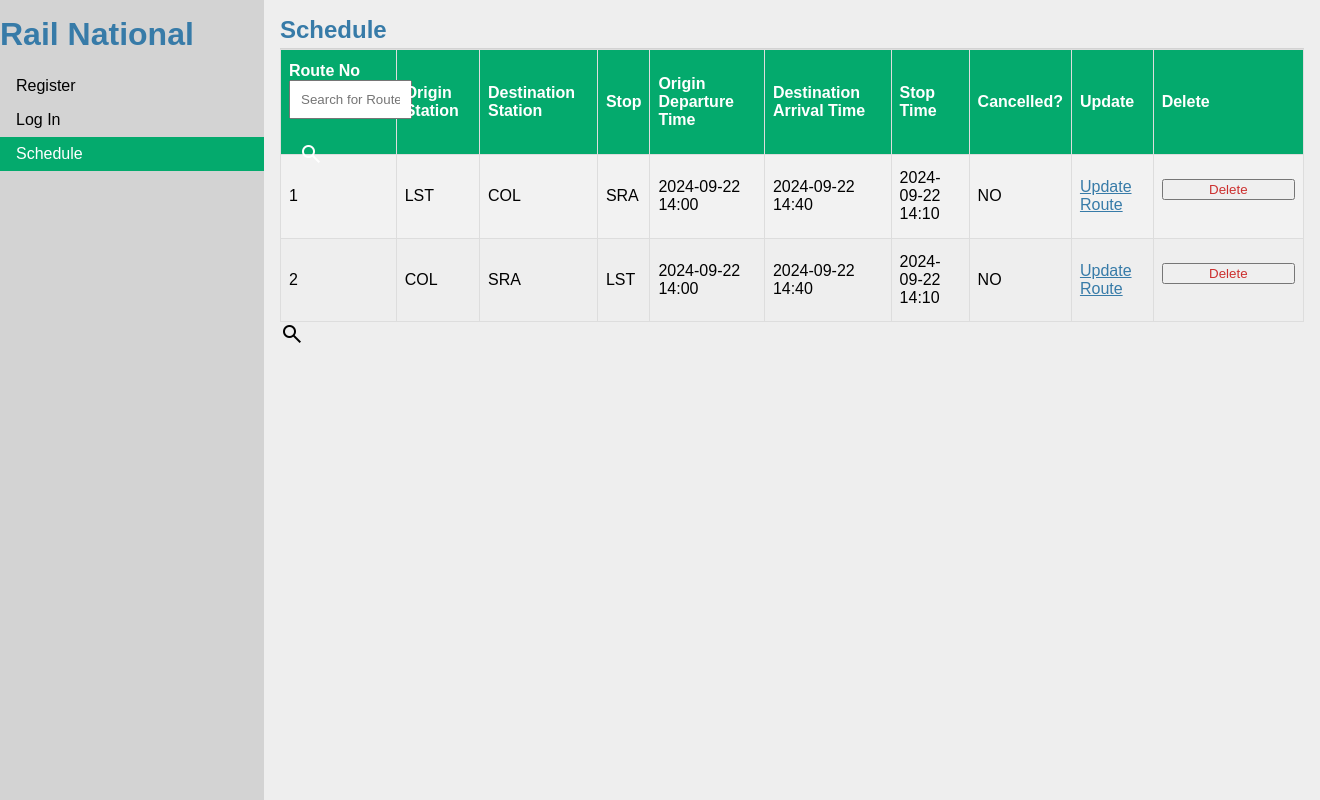
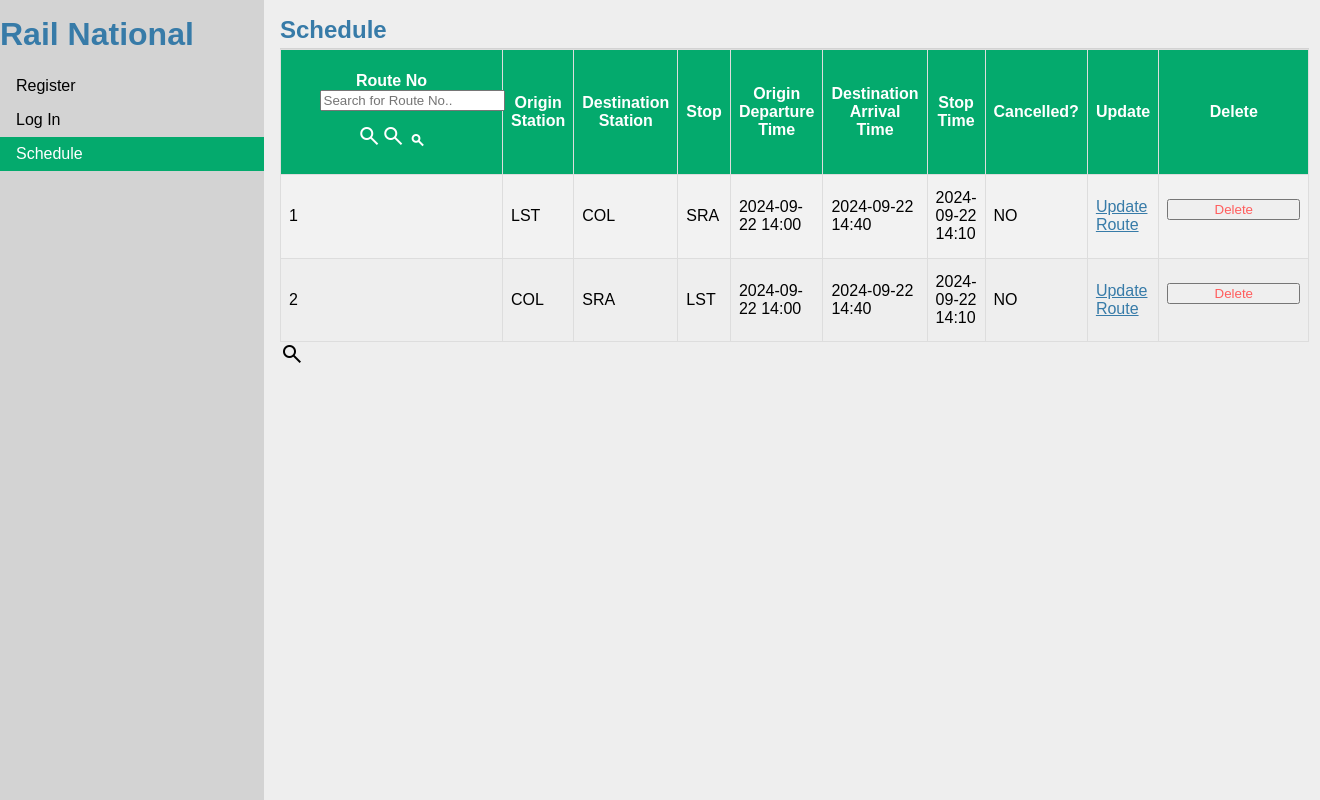
Before and after one commit to mattleeder/animated-octo-eureka, a Flask app: page / in a window 1320 px wide. Run offline with Flask 3, Linux system fonts and the light colour scheme; data comes from the database, SQL or seed files in the repository.

Commit message:
Sorting out search icon in table

```diff
--- a/rail_national/static/javascript/base.js
+++ b/rail_national/static/javascript/base.js
@@ -20,3 +20,15 @@ for (var i = 0; i < listItems.length; i++) {
     console.log("Set active");
   }
 }
+
+// Add search icon after input in table
+span = document.createElement("span");
+span.className += "material-symbols-outlined";
+span.innerHTML = "search";
+
+tableInputs = document.getElementsByClassName("myInput");
+console.log(tableInputs);
+for (let i = 0; i < tableInputs.length; i++) {
+    console.log("Blah");
+    tableInputs[i].after(span);
+}
--- a/rail_national/static/style.css
+++ b/rail_national/static/style.css
@@ -87,6 +87,8 @@ table.schedule {
     font-family: Arial, Helvetica, sans-serif;
     border-collapse: collapse;
     width: 100%;
+    overflow-x: auto;
+    table-layout: auto;
 }
 
 table.schedule td, table.schedule th {
@@ -105,14 +107,9 @@ table.schedule tr:hover {
 table.schedule th {
     padding-top: 12px;
     padding-bottom: 12px;
-    text-align: left;
+    text-align: center;
     background-color: #04AA6D;
     color: white;
-}
-
-.input-icons {
-    width: 100%;
-    margin-bottom: 10px;
 }
 
 .input-icons i {
@@ -125,9 +122,23 @@ table.schedule th {
 }
 
 .input-field {
-    width: 100%;
+    position: relative;
+    display: block;
+    width: 80%;
     padding: 10px;
     text-align: center;
+    margin: auto;
+    max-width: max-content;
+    box-sizing: border-box;
+}
+
+.input-field::after {
+    position: relative;
+    display: inline-block;
+    font-family: 'Material Symbols Outlined';
+    content: "search";
+    left: 0;
+    top: 0;
 }
 
 .content {
@@ -159,5 +170,5 @@ table.schedule th {
 .content label { font-weight: bold; margin-bottom: 0.5em; }
 .content input, .content textarea { margin-bottom: 1em; }
 .content textarea { min-height: 12em; resize: vertical; }
-input.danger { color: #cc2f2e; }
+input.danger { color: #ff5d5d; }
 input[type=submit] { align-self: start; min-width: 10em; }
--- a/rail_national/templates/schedule/index.html
+++ b/rail_national/templates/schedule/index.html
@@ -8,10 +8,12 @@
 {% endblock %}
 
 {% block content %}
+<!--<link href="https://fonts.googleapis.com/css2?family=Material+Symbols+Outlined:wght@100&icon_names=favorite,home,search,settings" rel="stylesheet"/>-->
+<link href="https://fonts.googleapis.com/icon?family=Material+Symbols+Outlined" rel="stylesheet"/>
         <table class="schedule">
             <tr>
-                <th><div class="input-icons">
-                    Route No<input type="text" id="myInput" class="input-field" onkeyup="myFunction()" placeholder="Search for Route No.."><i class="material-symbols-outlined icon">search</i>
+                <th><div class="input-field">
+                    Route No<input type="text" id="myInput" class="myInput" onkeyup="myFunction()" placeholder="Search for Route No..">
                 </div></th>
                 <th>Origin Station</th>
                 <th>Destination Station</th>
@@ -42,7 +44,17 @@
                 </tr>
             {% endfor %}
         </table>
-        <script src="{{ url_for('static', filename='javascript/schedule/search.js') }}"></script>
-        <span class="material-symbols-outlined">search</span>
-        <link href="https://fonts.googleapis.com/css2?family=Material+Symbols+Outlined:wght@100&icon_names=favorite,home,search,settings" rel="stylesheet" />
+        <script defer type="text/javascript" charset="utf-8">
+            let span = document.createElement("span");
+            span.className += "material-symbols-outlined";
+            span.innerHTML = "search";
+
+            let tableInputs = document.getElementsByClassName("myInput");
+            console.log(tableInputs);
+            for (let i = 0; i < tableInputs.length; i++) {
+                console.log("Blah");
+                tableInputs[i].after(span);
+            }
+        </script>
+        <span class="material-symbols-outlined">&#xE8b6</span>
 {% endblock %}
```
